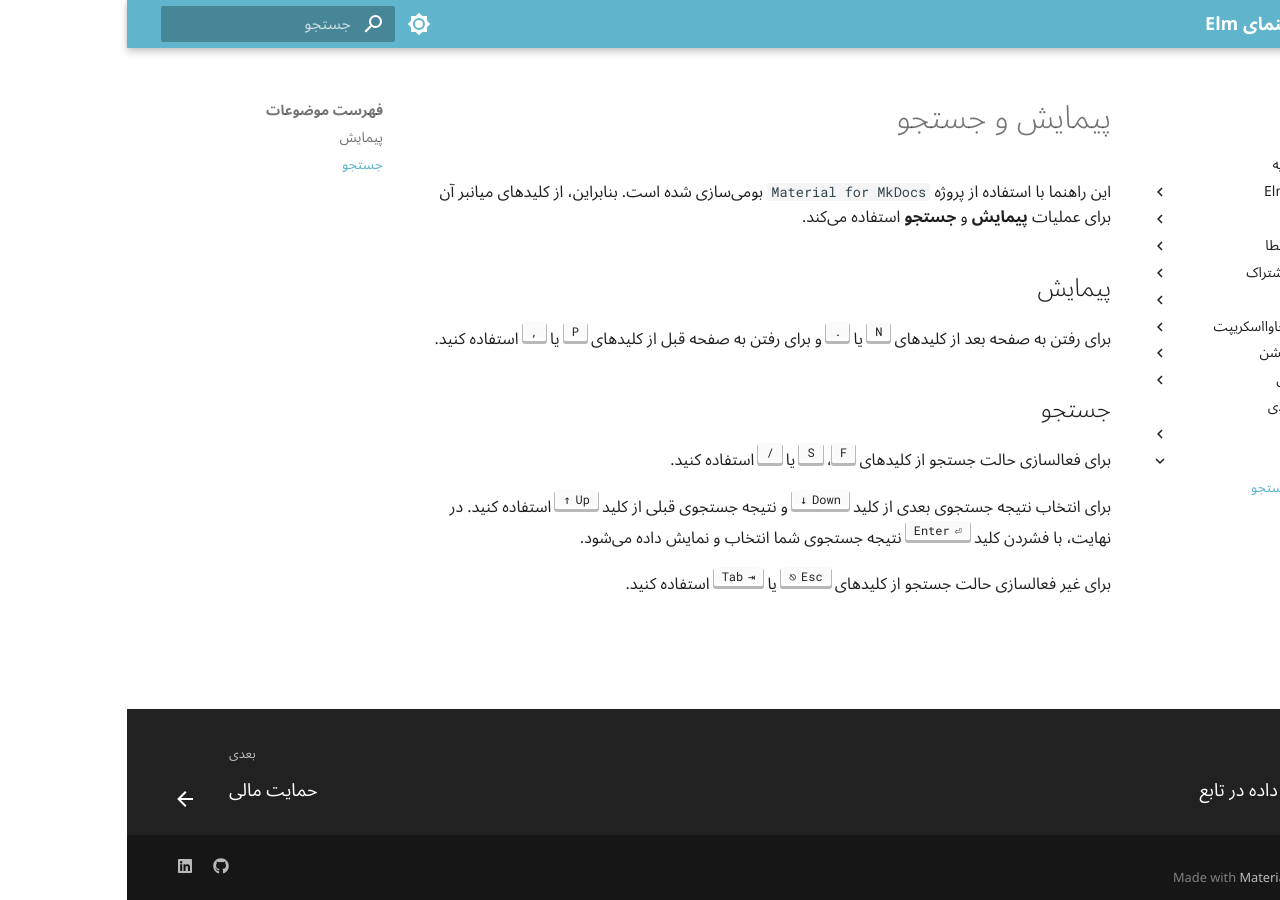
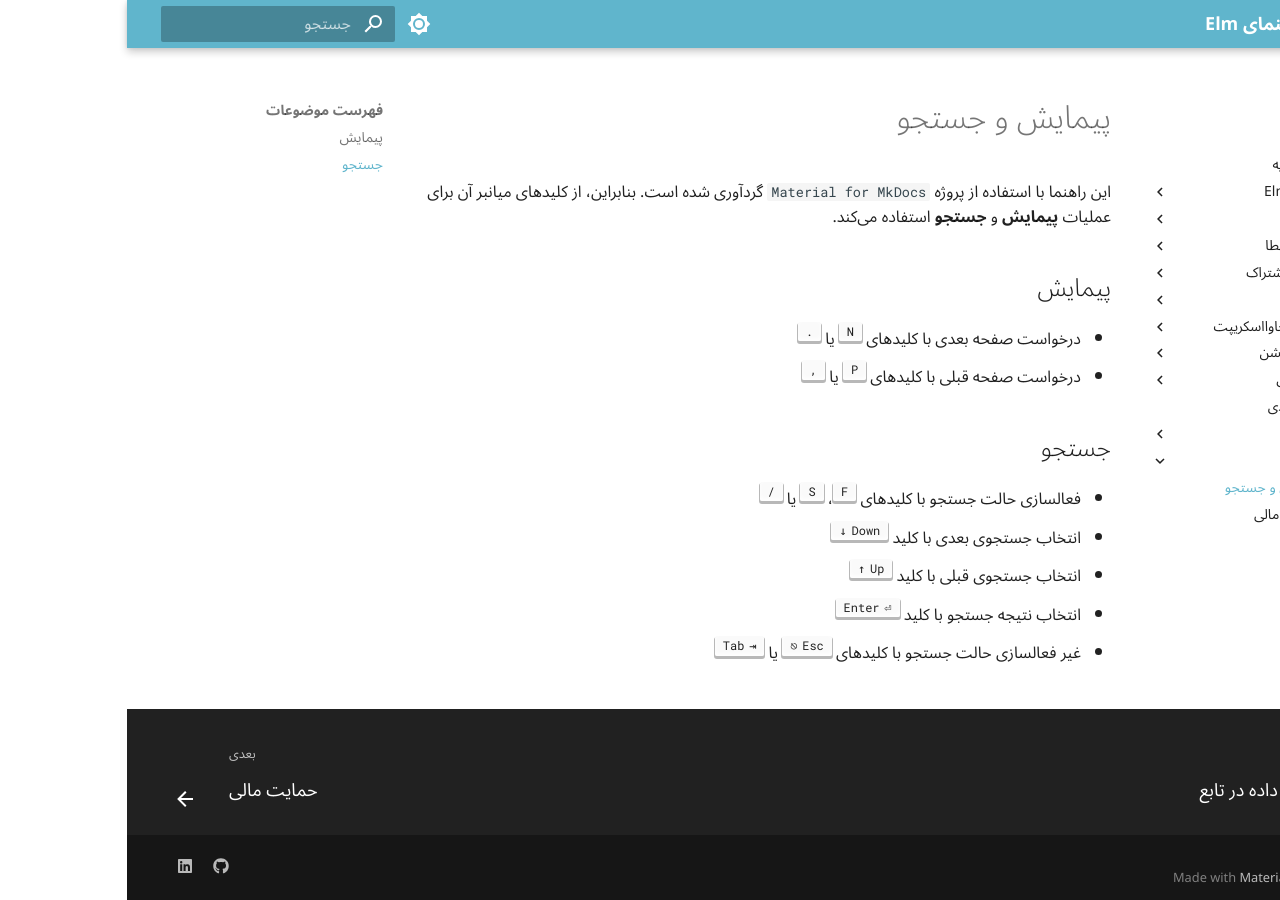
Before and after one commit to novid/guide.elm-lang.ir, an MkDocs documentation site: the page built from docs/about/usage.md, in a window 1280 px wide. Built offline with MkDocs 1.6.1 and Material for MkDocs 9.7.7, drawn with Linux system fonts in a browser that asks for light colours.

Commit message:
Update about section with minor modifications

```diff
--- a/docs/about/usage.md
+++ b/docs/about/usage.md
@@ -1,20 +1,22 @@
 ---
 title: پیمایش و جستجو
 description: پیمایش و جستجوی راهنمای Elm با استفاده از کلیدهای میانبر
+icon: material/web-check
 ---
 
 # پیمایش و جستجو
 
-این راهنما با استفاده از پروژه `Material for MkDocs` بومی‌سازی شده است. بنابراین، از کلیدهای میانبر آن برای عملیات **پیمایش** و **جستجو** استفاده می‌کند.
+این راهنما با استفاده از پروژه `Material for MkDocs` گردآوری شده است. بنابراین، از کلیدهای میانبر آن برای عملیات **پیمایش** و **جستجو** استفاده می‌کند.
 
 ## پیمایش {#navigation}
 
-برای رفتن به صفحه بعد از کلیدهای ++n++ یا ++period++ و برای رفتن به صفحه قبل از کلیدهای ++p++ یا ++comma++ استفاده کنید.
+- درخواست صفحه بعدی با کلیدهای ++n++ یا ++period++
+- درخواست صفحه قبلی با کلیدهای ++p++ یا ++comma++
 
 ## جستجو {#search}
 
-برای فعالسازی حالت جستجو از کلیدهای ++f++، ++s++ یا ++slash++ استفاده کنید.
-
-برای انتخاب نتیجه جستجوی بعدی از کلید ++arrow-down++ و نتیجه جستجوی قبلی از کلید ++arrow-up++ استفاده کنید. در نهایت، با فشردن کلید ++enter++ نتیجه جستجوی شما انتخاب و نمایش داده می‌شود.
-
-برای غیر فعالسازی حالت جستجو از کلیدهای ++escape++ یا ++tab++ استفاده کنید.
+- فعالسازی حالت جستجو با کلیدهای ++f++، ++s++ یا ++slash++
+- انتخاب جستجوی بعدی با کلید ++arrow-down++
+- انتخاب جستجوی قبلی با کلید ++arrow-up++
+- انتخاب نتیجه جستجو با کلید ++enter++
+- غیر فعالسازی حالت جستجو با کلیدهای ++escape++ یا ++tab++
```
Also changed, not shown: docs/about/donation.md (+5 -4 lines).
